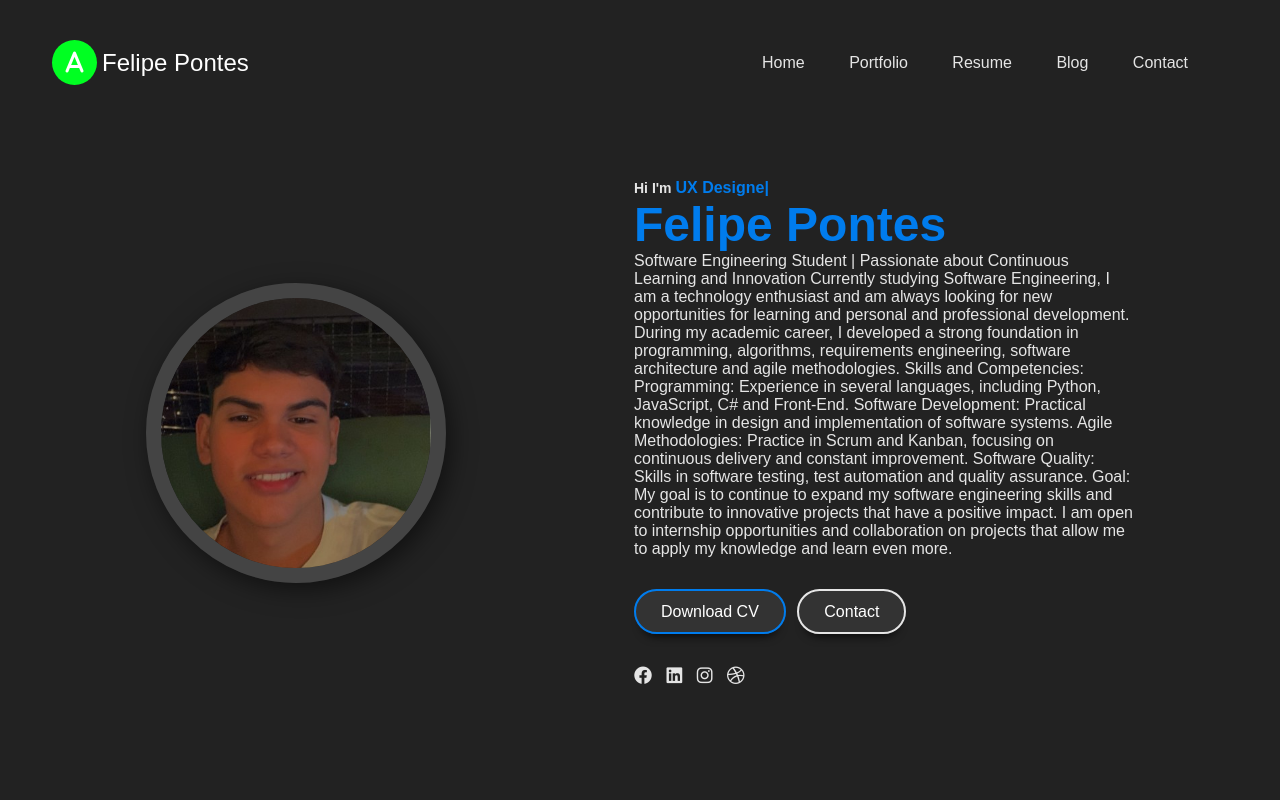
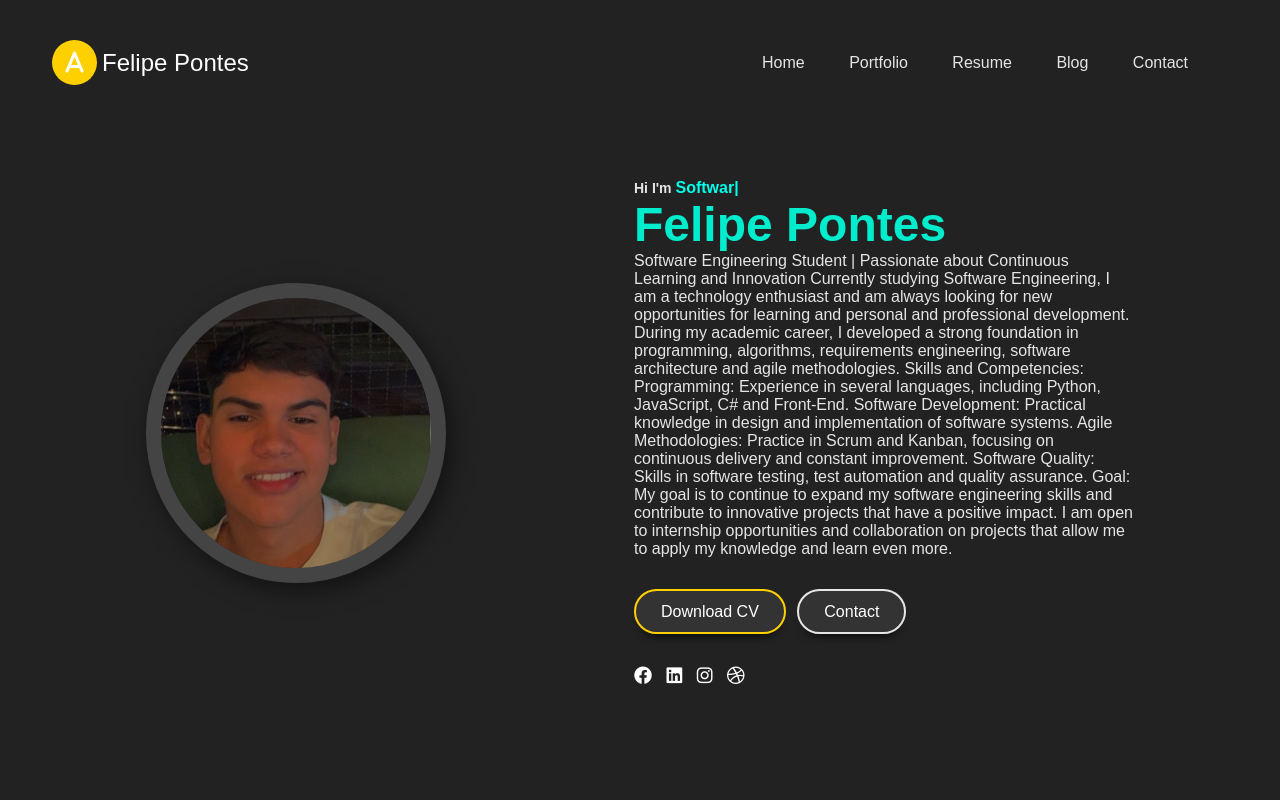
Before and after one commit to Ponthezs/ProjetosCode, a PHP site: page / in a window 1280 px wide. Run offline with PHP 8.4, Linux system fonts and the light colour scheme.

Commit message:
portfolio
 V 1.1

```diff
--- a/portfolio/index.html
+++ b/portfolio/index.html
@@ -37,7 +37,7 @@
                     <img src="images/MyPhoto.jpg" alt="profile pic">
                  </div>
                  <div class="hero-text">
-                    <h5>Hi I'm <span class="input">Frontend Developer</span></h5>
+                    <h5>Hi I'm <span class="input">Software Engineering Student</span></h5>
                     <h1>Felipe Pontes</h1>
                     <p> Software Engineering Student | Passionate about Continuous Learning and Innovation
 
--- a/portfolio/style.css
+++ b/portfolio/style.css
@@ -35,7 +35,7 @@
 .logo i{
     height: 45px;
     width:45px;
-    background-color: #00ff22;
+    background-color: #ffd000;
     border-radius: 50%;
     color:#fff;
     font-weight: 700;
@@ -63,7 +63,7 @@
 }
 nav .togglebtn span{
     display: block;
-    background-color: #73ff00;
+    background-color: #00fff2;
     margin: 5px 0px;
     width:100%;
     height:3px;
@@ -113,11 +113,11 @@
     font-size: 14px;
 }
 .hero-text h5 span{
-    color:#007ced;
+    color:#00ffea;
     font-size: 16px;
 }
 .hero-text h1{
-    color: #007ced;
+    color: #00edcd;
     font-size: 3rem;
 }
 .hero-text p{
@@ -139,16 +139,16 @@
     box-shadow:  0 10px 10px -8px rgb(0 0 0 / 78%);
 }
 .btn.active{
-    border-color: #007ced;
+    border-color: #ffd000;
 }
 .hero-text .social i{
-    color: #e5e5e5;
+    color: #ffffff;
     font-size: 18px;
     margin-right: 10px;
     transition: 0.5s;
 }
 .hero-text .social i:hover{
-    color:#007ced;
+    color:#1ced00;
     transform: rotate(360deg);
 }
 /* Respnosiv design & displaying navbar for small screen */
```
